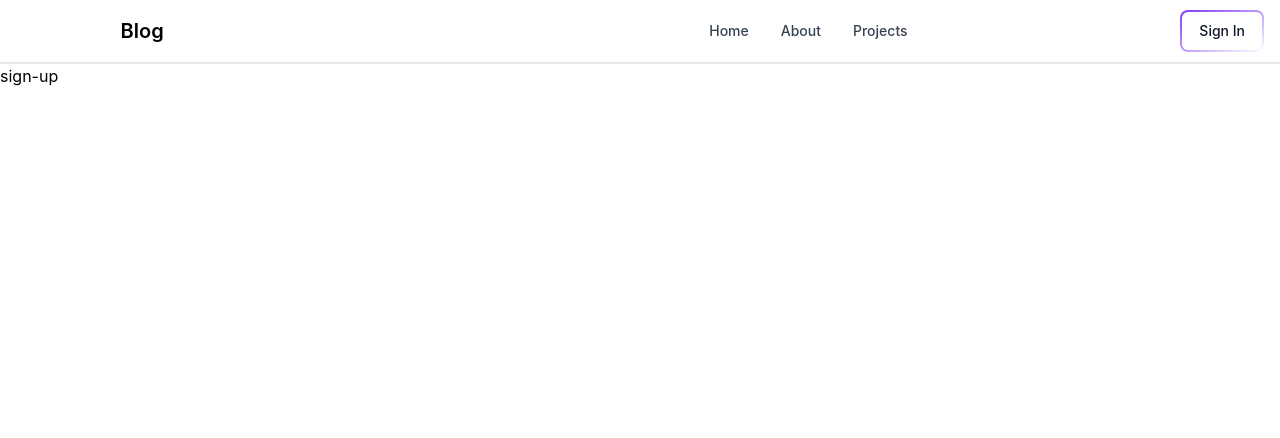
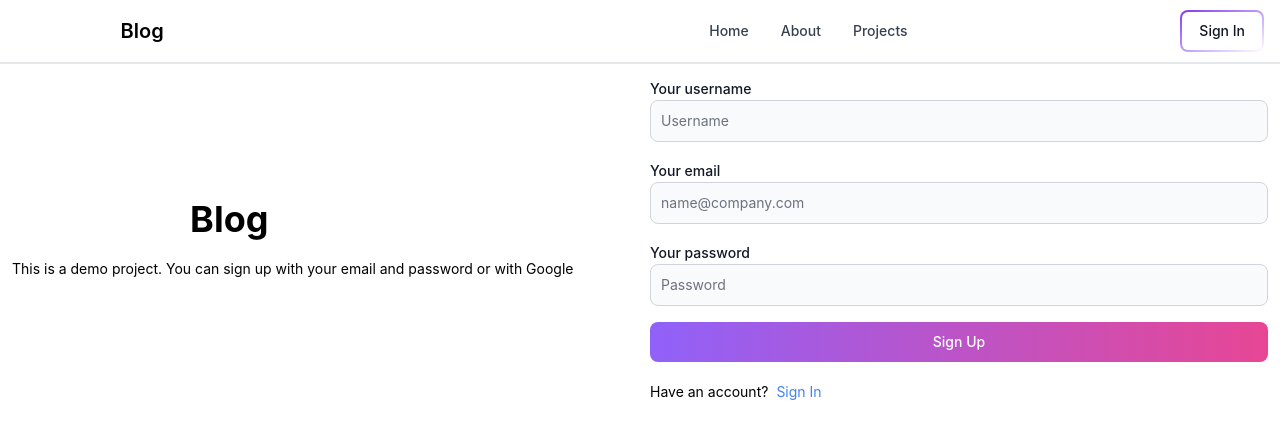
Before and after one commit to kavindyadesilvasandali/mern-blog, a React (Vite) app in the folder client/: page /sign-up in a window 1280 px wide. Shown: the top 438 px of the page. Built offline with nearby package versions, Linux system fonts and the light colour scheme.

Commit message:
create sign-up page UI

```diff
--- a/client/src/pages/SignUp.jsx
+++ b/client/src/pages/SignUp.jsx
@@ -1,7 +1,55 @@
 import React from 'react'
+import {Link} from 'react-router-dom';
+import {Button, Label, TextInput} from 'flowbite-react'
+
 
 export default function SignUp() {
   return (
-    <div>sign-up</div>
+    <div className='min-h-screen mt-20'>
+      <div className='flex p-3 max-w-3xl mx-auto flex-col md:flex-row
+      md:items-center gap-5'>
+        {/*leftside*/}
+        <div className='flex-1'>
+          <Link
+          to ='/'
+          className='font-bold dark:text-white text-4xl'
+          >
+            <span className='px-2 py-1 bg-gradient-to-r from-indigo-500 via-purple-500 to-pink-500 rounded-lg text-white'>
+              Sandali's
+            </span>
+            Blog
+          </Link>
+          <p className='text-sm mt-5'>
+            This is a demo project. You can sign up with your email and password or with Google
+          </p>
+        </div>
+          {/*rightside*/}
+          <div className='flex-1'>
+            <form className='flex flex-col gap-4'>
+              <div>
+                <Label value='Your username'/>
+                <TextInput type='text' placeholder='Username' id='username'/>
+              </div>
+              <div>
+                <Label value='Your email'/>
+                <TextInput type='text' placeholder='name@company.com' id='email'/>
+              </div>
+              <div>
+                <Label value='Your password'/>
+                <TextInput type='text' placeholder='Password' id='password'/>
+              </div>
+              <Button gradientDuoTone='purpleToPink' tupe='submit'>
+                Sign Up
+              </Button>
+            </form>
+            <div className='flex gap-2 text-sm mt-5'>
+              <span>Have an account?</span>
+              <Link to='/sign-in' className='text-blue-500'>
+              Sign In
+              </Link>
+            </div>
+
+          </div>
+          </div></div>
   )
 }
```
